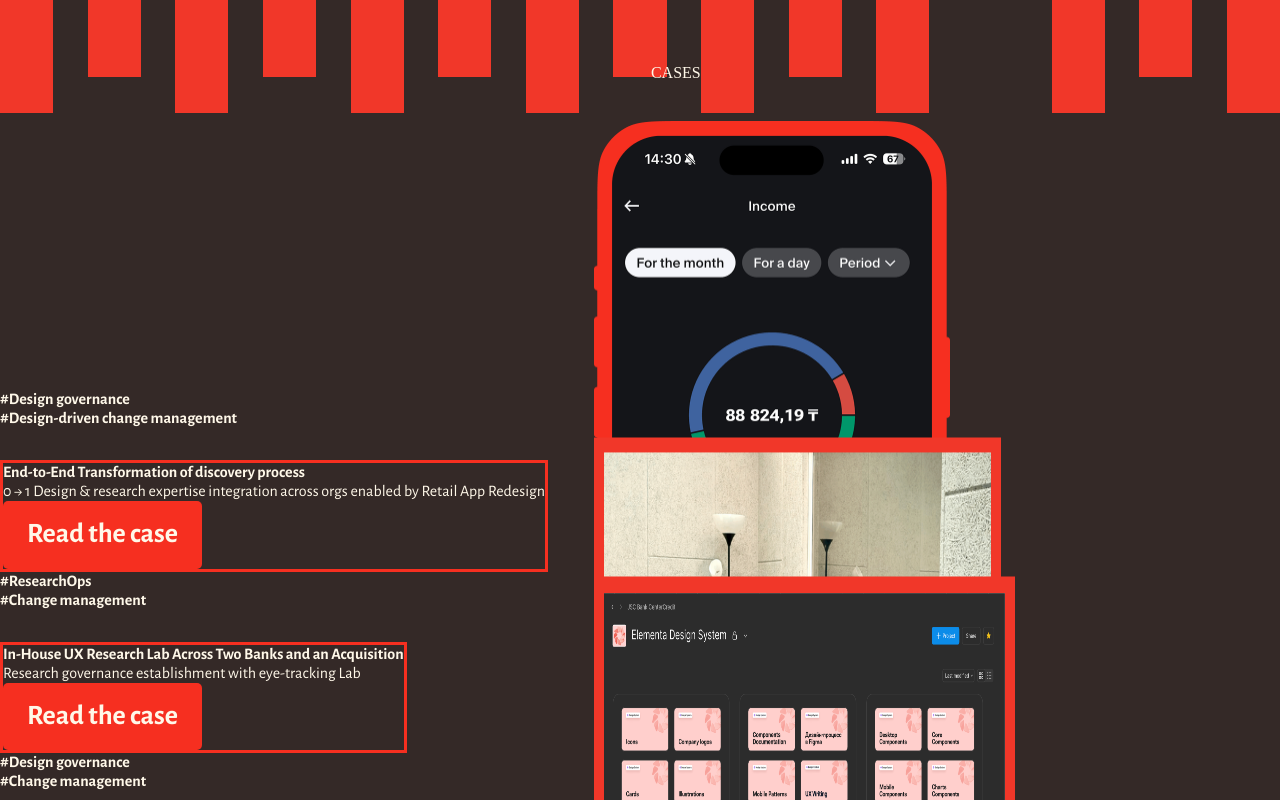
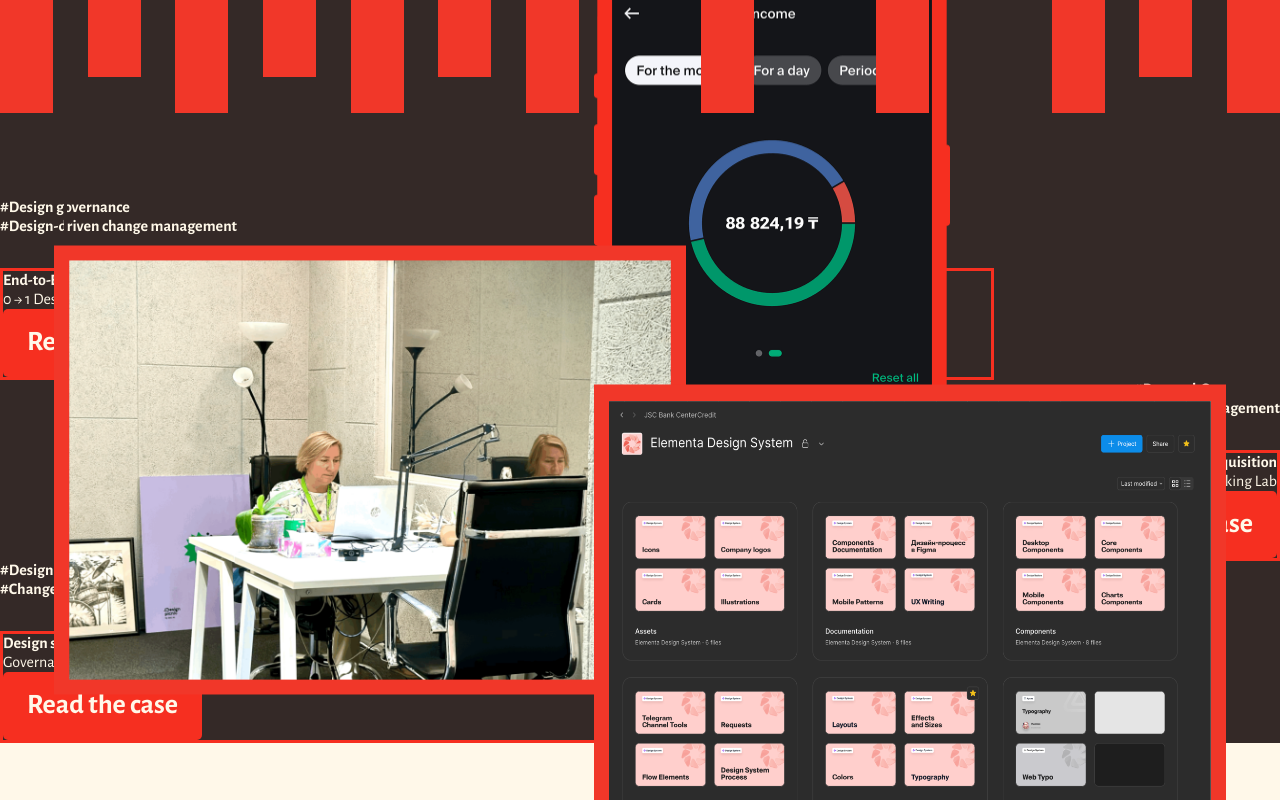
Before and after one commit to voleriyah/portfolio, a Next.js app: page / in a window 1280 px wide. Shown: the part 1540-2340 px from the top of the page. Built offline with nearby package versions, Linux system fonts and the light colour scheme; a web font is replaced by a local one.

Commit message:
cases fix

```diff
--- a/app/page.tsx
+++ b/app/page.tsx
@@ -4,11 +4,12 @@ import Image from 'next/image';
 import ExpertiseBlock from '@/components/ExpertiseBlock';
 import AnimatedContainerLine from '@/components/AnimatedContainerLine';
 import AnimatedGasfisHeader from '@/components/AnimatedGasfisHeader';
-import CaseCard from '@/components/CaseCard';
+//import CaseCard from '@/components/CaseCard';
 import ValueListItem from '@/components/ValueListItem';
 import CustomLink from '@/components/CustomLink';
 import { motion } from 'framer-motion';
 import { useRef } from 'react';
+import CaseCardTest from '@/components/CaseCardTest';
 
 export default function Home() {
   const expertiseSectionRef = useRef(null);
@@ -408,22 +409,19 @@ export default function Home() {
         >
           <AnimatedGasfisHeader />
         </div>
-
-        {/* Case Block Wrapper - Below title block */}
         <div
-          className="w-full mx-auto relative flex items-center justify-start mt-32 lg:mt-48"
+  className="w-full mx-auto relative flex items-center justify-start"
   style={{
-            // Width: 100% on mobile, max 1692px at 1920px (benchmark)
     maxWidth: '1692px',
-            // Padding: scales from mobile to desktop values at 1920px
-            paddingTop: 'clamp(40px, calc(40px + (194px - 40px) * ((100vw - 320px) / (1920px - 320px))), 294px)',
+    paddingTop: 'clamp(40px, calc(40px + (194px - 40px) * ((100vw - 320px) / (1920px - 320px))), 194px)',
     paddingBottom: 'clamp(40px, calc(40px + (194px - 40px) * ((100vw - 320px) / (1920px - 320px))), 194px)',
     paddingLeft: 'clamp(16px, calc(16px + (72px - 16px) * ((100vw - 320px) / (1920px - 320px))), 72px)',
     paddingRight: 'clamp(16px, calc(16px + (72px - 16px) * ((100vw - 320px) / (1920px - 320px))), 72px)',
   }}
 >
-
-          <CaseCard
+<AnimatedContainerLine position="left" showCaption={false} diamondStopAt="bottom" />
+{/* First Case Block */}
+<CaseCardTest
   size="large"
   title="End-to-End Transformation of discovery process"
   description="0 → 1 Design & research expertise integration across orgs enabled by Retail App Redesign"
@@ -432,30 +430,25 @@ export default function Home() {
   imageSrc="/images/bcc-screen.png"
   imageAlt="Case study - Retail App Redesign"
 
-            phoneImageAlt="iPhone screen"
   desktopImageSrc="/images/bcc-screen.png"
   desktopImageAlt="iPhone screen"
-            desktopImageStyle={{
-              width: '356px',
-              height: '720px',
-            }}
+  desktopImageWidth={356}
+  desktopImageHeight={721}
   onButtonClick={() => {}}
-          />
-        </div>
-{/* Second Case Block Wrapper */}
+/></div>
+
+{/* Second Case Block - Выровнен по правому краю */}
 <div
   className="w-full mx-auto relative flex items-center justify-start"
   style={{
-            // Width: 100% on mobile, max 1692px at 1920px (benchmark)
     maxWidth: '1692px',
-            // Padding: scales from mobile to desktop values at 1920px
     paddingTop: 'clamp(40px, calc(40px + (194px - 40px) * ((100vw - 320px) / (1920px - 320px))), 194px)',
     paddingBottom: 'clamp(40px, calc(40px + (194px - 40px) * ((100vw - 320px) / (1920px - 320px))), 194px)',
     paddingLeft: 'clamp(16px, calc(16px + (72px - 16px) * ((100vw - 320px) / (1920px - 320px))), 72px)',
     paddingRight: 'clamp(16px, calc(16px + (72px - 16px) * ((100vw - 320px) / (1920px - 320px))), 72px)',
   }}
 >
-          <CaseCard
+  <CaseCardTest
     size="large"
     title="In-House UX Research Lab Across Two Banks and an Acquisition"
     description="Research governance establishment with eye-tracking Lab"
@@ -464,31 +457,27 @@ export default function Home() {
     imageSrc="/images/lab-image.png"
     imageAlt="Case study - UX Research Lab"
 
-            phoneImageAlt="UX Research Lab"
     desktopImageSrc="/images/lab-image.png"
     desktopImageAlt="UX Research Lab"
-            desktopImageStyle={{
-              width: '632px',
-              height: '449px',
-            }}
+    desktopImageWidth={632}
+    desktopImageHeight={449}
+    align="right"
     onButtonClick={() => {}}
   />
 </div>
 
-        {/* Third Case Block Wrapper */}
+{/* Third Case Block */}
 <div
   className="w-full mx-auto relative flex items-center justify-start"
   style={{
-            // Width: 100% on mobile, max 1692px at 1920px (benchmark)
     maxWidth: '1692px',
-            // Padding: scales from mobile to desktop values at 1920px
     paddingTop: 'clamp(40px, calc(40px + (194px - 40px) * ((100vw - 320px) / (1920px - 320px))), 194px)',
     paddingBottom: 'clamp(40px, calc(40px + (194px - 40px) * ((100vw - 320px) / (1920px - 320px))), 194px)',
     paddingLeft: 'clamp(16px, calc(16px + (72px - 16px) * ((100vw - 320px) / (1920px - 320px))), 72px)',
     paddingRight: 'clamp(16px, calc(16px + (72px - 16px) * ((100vw - 320px) / (1920px - 320px))), 72px)',
   }}
 >
-          <CaseCard
+  <CaseCardTest
     size="large"
     title="Design system establishing & scaling"
     description="Governance Engine and Strategic Infrastructure with sustaining ROI"
@@ -497,14 +486,11 @@ export default function Home() {
     imageSrc="/images/ds-image.png"
     imageAlt="Case study - Design System"
 
-            phoneImageAlt="Design System"
     desktopImageSrc="/images/ds-image.png"
     desktopImageAlt="Design System"
-            desktopImageStyle={{
-              width: '632px',
-              height: '499px',
-              top: '40%',
-            }}
+    desktopImageWidth={632}
+    desktopImageHeight={499}
+    desktopImageStyle={{ top: '40%' }}
     onButtonClick={() => {}}
   />
 </div>
@@ -616,6 +602,7 @@ export default function Home() {
           style={{
             maxWidth: '1692px',
             padding: 'clamp(24px, calc(24px + (80px - 24px) * ((100vw - 320px) / (1920px - 320px))), 80px)',
+            paddingTop: '0px',
           }}
         >
           {/* Value List Items */}
--- a/components/AnimatedContainerLine.tsx
+++ b/components/AnimatedContainerLine.tsx
@@ -7,9 +7,15 @@ interface AnimatedContainerLineProps {
   position?: 'left' | 'right';
   showCaption?: boolean;
   diamondStopAt?: 'middle' | 'bottom';
+  color?: string;
 }
 
-export default function AnimatedContainerLine({ position = 'right', showCaption = true, diamondStopAt = 'bottom' }: AnimatedContainerLineProps) {
+export default function AnimatedContainerLine({
+  position = 'right',
+  showCaption = true,
+  diamondStopAt = 'bottom',
+  color = '#342927'
+}: AnimatedContainerLineProps) {
   const containerRef = useRef<HTMLDivElement>(null);
   const isInView = useInView(containerRef, {
     once: true,
@@ -26,21 +32,22 @@ export default function AnimatedContainerLine({ position = 'right', showCaption
         className="absolute top-0 left-0 w-full"
         style={{
           height: '100%',
-          backgroundColor: '#342927',
+          backgroundColor: color,
           transformOrigin: 'top',
         }}
         initial={{ scaleY: 0 }}
         animate={{ scaleY: isInView ? 1 : 0 }}
         transition={{
           duration: 1.5,
-          ease: [0.25, 0.1, 0.25, 1], // Custom ease-out curve for smoother animation
+          ease: [0.25, 0.1, 0.25, 1],
         }}
       />
 
       {/* Sliding Diamond */}
       <motion.div
-        className="absolute left-1/2 w-4 h-4 bg-dark-brown"
+        className="absolute left-1/2 w-4 h-4"
         style={{
+          backgroundColor: color,
           transform: 'translateX(-50%) rotate(45deg)',
         }}
         initial={{ top: 0, opacity: 0 }}
@@ -58,13 +65,10 @@ export default function AnimatedContainerLine({ position = 'right', showCaption
         className="absolute left-1/2"
         style={{
           top: 0,
-          // Margin top: scales from 80px at 320px to 124px at 1920px (benchmark)
           marginTop: 'clamp(80px, calc(80px + (124px - 80px) * ((100vw - 320px) / (1920px - 320px))), 124px)',
           transform: 'translateX(-50%)',
           transformOrigin: 'center',
-          // Padding left: scales from 24px at 320px to 32px at 1920px (benchmark)
           paddingLeft: 'clamp(24px, calc(24px + (32px - 24px) * ((100vw - 320px) / (1920px - 320px))), 32px)',
-          // Padding right: scales from 28px at 320px to 38px at 1920px (benchmark)
           paddingRight: 'clamp(28px, calc(28px + (38px - 28px) * ((100vw - 320px) / (1920px - 320px))), 38px)',
           writingMode: 'vertical-rl',
           textOrientation: 'mixed',
@@ -73,13 +77,14 @@ export default function AnimatedContainerLine({ position = 'right', showCaption
         animate={{ opacity: isInView ? 1 : 0 }}
         transition={{
           duration: 1.5,
-          ease: [0.25, 0.1, 0.25, 1], // Custom ease-out curve for smoother animation
+          ease: [0.25, 0.1, 0.25, 1],
           delay: 0.75
         }}
       >
         <span
-                  className="font-alegreya font-bold text-dark-brown text-lg lg:text-[27px] tracking-vertical-sm lg:tracking-vertical-lg"
+          className="font-alegreya font-bold text-lg lg:text-[27px] tracking-vertical-sm lg:tracking-vertical-lg"
           style={{
+            color: color,
             fontFamily: '"Alegreya Sans"',
             fontStyle: 'normal',
             lineHeight: 'normal',
--- a/components/AnimatedGasfisHeader.jsx
+++ b/components/AnimatedGasfisHeader.jsx
@@ -114,8 +114,8 @@ const AnimatedGasfisHeader = () => {
           paddingLeft: 'clamp(12px, 5.6vw, 94.8px)',
           top: screenSize === 'xl' ? '100%'
             : screenSize === 'desktop' ? '86%'
-            : screenSize === 'laptop-lg' ? '88%'
-            : screenSize === 'laptop' ? '75%'
+            : screenSize === 'laptop-lg' ? '90%'
+            : screenSize === 'laptop' ? '78%'
             : screenSize === 'tablet' ? '56%'
             : '40%',
         }}
--- /dev/null
+++ b/components/CaseCardTest.tsx
@@ -0,0 +1,211 @@
+'use client';
+
+import React, { useState, useEffect } from 'react';
+import MainButton from './MainButton';
+import Image from 'next/image';
+
+interface CaseCardProps {
+  size?: 'large' | 'small';
+  title: string;
+  description: string;
+  tags?: string;
+  imageSrc?: string;
+  imageAlt?: string;
+  phoneImageSrc?: string;
+  phoneImageAlt?: string;
+  desktopImageSrc?: string;
+  desktopImageAlt?: string;
+  desktopImageWidth?: number;
+  desktopImageHeight?: number;
+  desktopImageStyle?: React.CSSProperties;
+  buttonText?: string;
+  onButtonClick?: () => void;
+  className?: string;
+  align?: 'left' | 'right';
+}
+
+export default function CaseCard({
+  size = 'large',
+  title,
+  description,
+  tags,
+  imageSrc,
+  imageAlt = 'Case image',
+  phoneImageSrc,
+  phoneImageAlt = 'Phone image',
+  desktopImageSrc,
+  desktopImageAlt = 'Desktop case image',
+  desktopImageWidth = 356,
+  desktopImageHeight = 720,
+  desktopImageStyle,
+  buttonText = 'View case',
+  onButtonClick,
+  className = '',
+  align = 'left',
+}: CaseCardProps) {
+  const [buttonSize, setButtonSize] = useState<'large' | 'small'>('small');
+
+  useEffect(() => {
+    const updateSizes = () => {
+      const width = window.innerWidth;
+      setButtonSize(width >= 1024 ? 'large' : 'small');
+    };
+
+    updateSizes();
+    window.addEventListener('resize', updateSizes);
+    return () => window.removeEventListener('resize', updateSizes);
+  }, []);
+
+  return (
+    <div className={`flex flex-col items-start relative w-full ${align === 'right' ? 'xl:items-end' : ''} ${className}`}>
+      {/* Desktop Image - Visible only on desktop (>=1280px) */}
+      {desktopImageSrc && (
+        <Image
+          src={desktopImageSrc}
+          alt={desktopImageAlt}
+          width={desktopImageWidth}
+          height={desktopImageHeight}
+          className="hidden xl:block absolute pointer-events-none z-10"
+          style={{
+            width: `${desktopImageWidth}px`,
+            height: `${desktopImageHeight}px`,
+            flexShrink: 0,
+            left: align === 'left' ? '594px' : 'auto',
+            right: align === 'right' ? '594px' : 'auto',
+            top: '50%',
+            transform: 'translateY(-50%)',
+            ...desktopImageStyle,
+          }}
+        />
+      )}
+
+      {/* Tags text - Above the card */}
+      {tags && (
+        <div
+          style={{
+            maxWidth: 'clamp(100%, calc(100% + (300px - 100%) * ((100vw - 1024px) / (1920px - 1024px))), 300px)',
+            marginBottom: '32px',
+            marginRight: 'clamp(16px, calc(16px + (0px - 16px) * ((100vw - 1024px) / (1920px - 1024px))), 0px)',
+          }}
+        >
+          <p
+            className="font-bold lg:font-extrabold"
+            style={{
+              color: '#FFF8E9',
+              fontFamily: '"Alegreya Sans"',
+              fontSize: 'clamp(18px, calc(18px + (24px - 18px) * ((100vw - 320px) / (1920px - 320px))), 24px)',
+              fontStyle: 'normal',
+              lineHeight: 'normal',
+              letterSpacing: 'clamp(-0.18px, calc(-0.18px + (-0.24px - -0.18px) * ((100vw - 320px) / (1920px - 320px))), -0.24px)',
+              whiteSpace: 'pre-line',
+            }}
+          >
+            {tags}
+          </p>
+        </div>
+      )}
+
+      {/* Card Container */}
+      <div
+        className={`relative flex flex-col w-full xl:w-[994px] ${align === 'right' ? 'xl:items-end' : 'items-start'}`}
+        style={{
+          maxWidth: '994px',
+          boxSizing: 'border-box',
+          minHeight: 'clamp(400px, calc(400px + (460px - 400px) * ((100vw - 1024px) / (1920px - 1024px))), 460px)',
+          paddingTop: 'clamp(35px, calc(35px + (44px - 35px) * ((100vw - 1024px) / (1920px - 1024px))), 44px)',
+          paddingRight: 'clamp(24px, calc(24px + (44px - 24px) * ((100vw - 1024px) / (1920px - 1024px))), 44px)',
+          paddingBottom: 'clamp(35px, calc(35px + (44px - 35px) * ((100vw - 1024px) / (1920px - 1024px))), 44px)',
+          paddingLeft: 'clamp(24px, calc(24px + (44px - 24px) * ((100vw - 1024px) / (1920px - 1024px))), 44px)',
+          gap: 'clamp(32px, calc(32px + (48px - 32px) * ((100vw - 1024px) / (1920px - 1024px))), 48px)',
+          border: '3px solid var(--main-red-accent, #F62F20)',
+        }}
+      >
+      {/* iPhone Image - Visible on mobile/tablet (<1280px), hidden on desktop */}
+      {phoneImageSrc && (
+        <Image
+          src={phoneImageSrc}
+          alt={phoneImageAlt}
+          width={300}
+          height={600}
+          className="absolute pointer-events-none z-10 xl:hidden"
+          style={{
+            left: '50%',
+            top: 'clamp(-100px, calc(-100px + (-60px - -100px) * ((100vw - 320px) / (1024px - 320px))), -60px)',
+            transform: 'translateX(-50%)',
+            width: 'auto',
+            height: 'clamp(200px, calc(200px + (300px - 200px) * ((100vw - 320px) / (1024px - 320px))), 300px)',
+            objectFit: 'contain',
+          }}
+        />
+      )}
+
+      {/* Title */}
+      <h3
+        style={{
+          maxWidth: 'clamp(460px, calc(100% + (300px - 100%) * ((100vw - 1024px) / (1920px - 1024px))), 300px)',
+          alignSelf: align === 'right' ? 'flex-end' : 'stretch',
+          color: 'var(--main-white, #FFF8E9)',
+          fontFamily: '"Alegreya Sans"',
+          fontSize: 'clamp(32px, calc(32px + (48px - 32px) * ((100vw - 1024px) / (1920px - 1024px))), 48px)',
+          fontStyle: 'normal',
+          fontWeight: 900,
+          lineHeight: 'normal',
+          textAlign: align === 'right' ? 'right' : 'left',
+        }}
+      >
+        {title}
+      </h3>
+
+      {/* Description */}
+      <p
+        style={{
+          maxWidth: 'clamp(460px, calc(100% + (300px - 100%) * ((100vw - 1024px) / (1920px - 1024px))), 300px)',
+          alignSelf: align === 'right' ? 'flex-end' : 'stretch',
+          color: 'var(--main-white, #FFF8E9)',
+          textAlign: align === 'right' ? 'right' : 'left',
+          fontFamily: '"Alegreya Sans"',
+          fontSize: 'clamp(20px, calc(20px + (32px - 20px) * ((100vw - 1024px) / (1920px - 1024px))), 32px)',
+          fontStyle: 'normal',
+          fontWeight: 400,
+          lineHeight: 'normal',
+        }}
+      >
+        {description}
+      </p>
+
+      {/* Button */}
+      <div className="w-full xl:w-auto">
+        <MainButton
+          size={buttonSize}
+          onClick={onButtonClick}
+        >
+          {buttonText}
+        </MainButton>
+      </div>
+
+      {/* Image Container - Visible on mobile/tablet (<1280px), hidden on desktop */}
+      {imageSrc && (
+        <div
+          className="flex flex-col justify-center items-center self-stretch xl:hidden"
+          style={{
+            width: '100%',
+            marginTop: '72px',
+          }}
+        >
+          <Image
+            src={imageSrc}
+            alt={imageAlt}
+            width={640}
+            height={600}
+            style={{
+              width: '100%',
+              height: 'auto',
+              objectFit: 'contain',
+            }}
+          />
+        </div>
+      )}
+      </div>
+    </div>
+  );
+}
```
Lines whose indentation alone changed are shown as unchanged.
